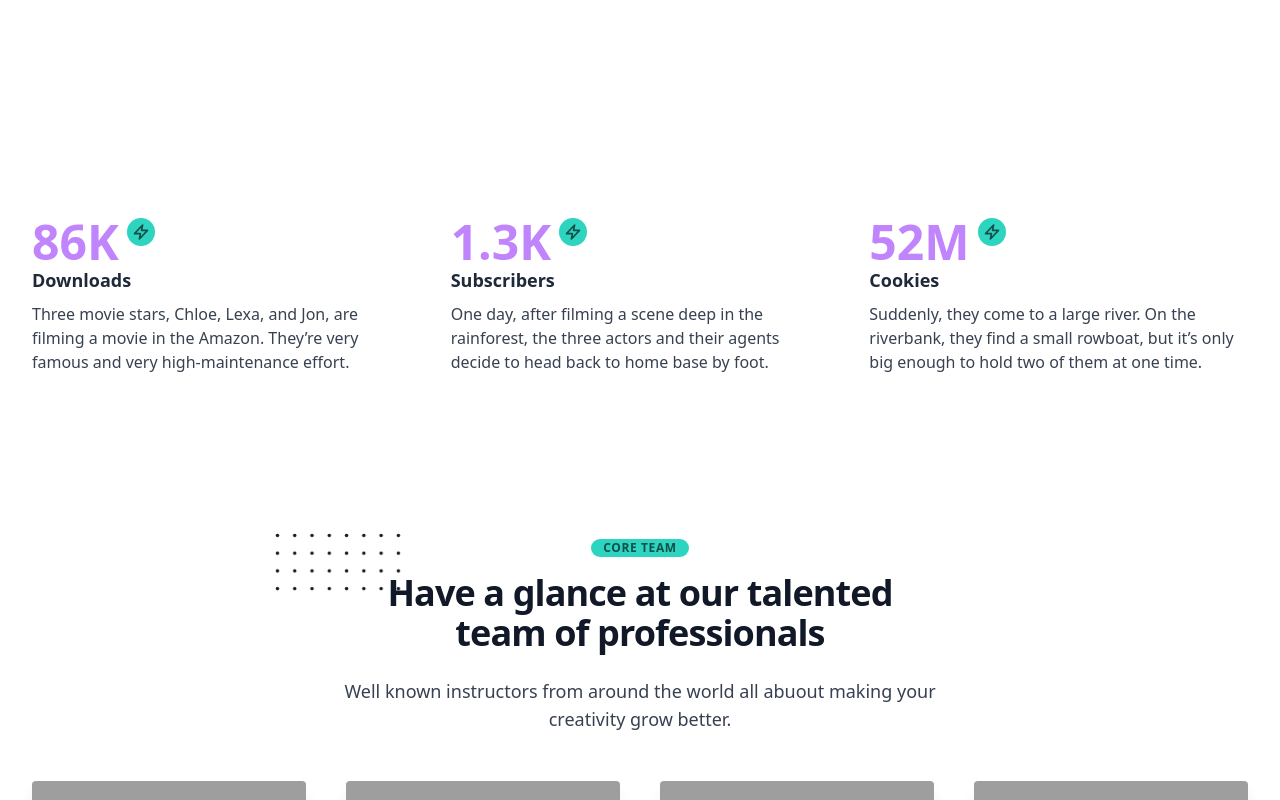
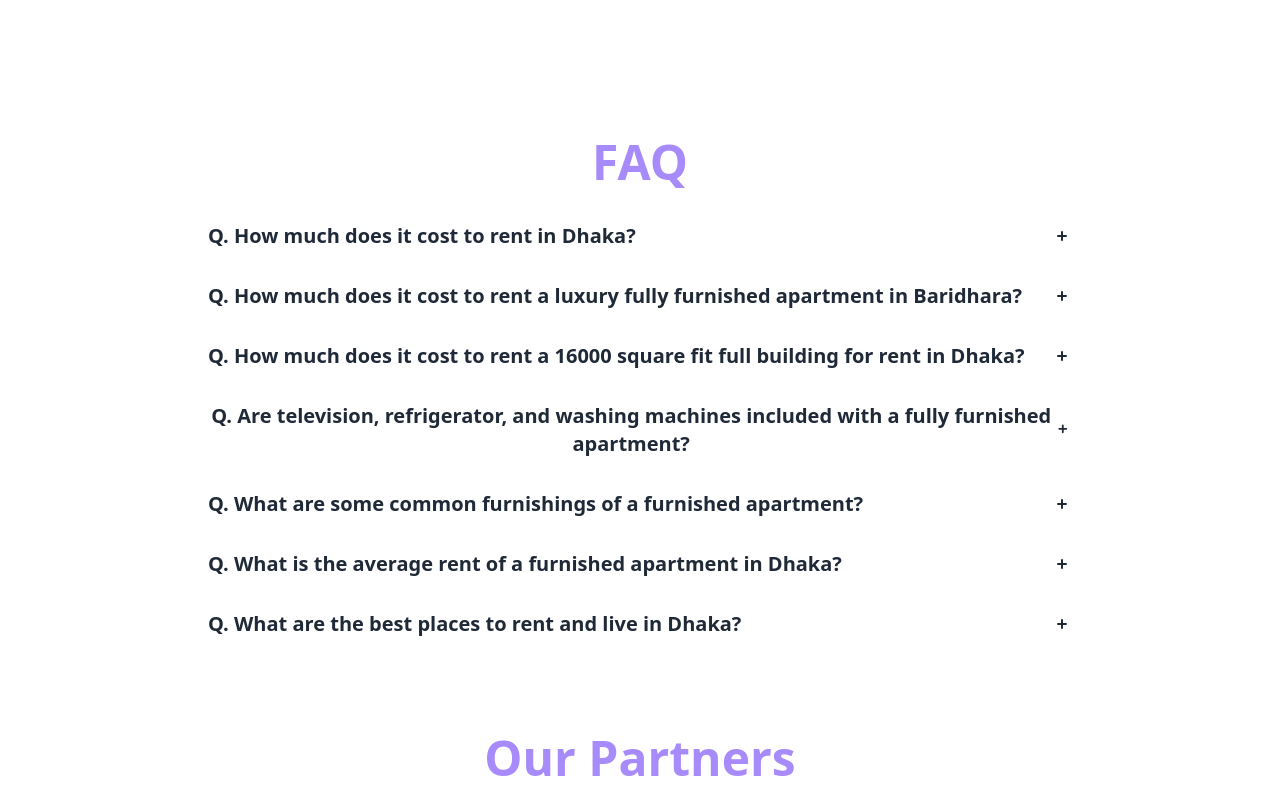
Before and after one commit to kamrulsaad/basa-koi, a React (Create React App) app: page / in a window 1280 px wide. Shown: the part 1460-2260 px from the top of the page. Built offline with nearby package versions, Linux system fonts and the light colour scheme; no server answers; grey boxes are pictures that could not be loaded.

Commit message:
filtering added

```diff
--- a/package.json
+++ b/package.json
@@ -3,6 +3,7 @@
   "version": "0.1.0",
   "private": true,
   "dependencies": {
+    "@material-tailwind/react": "^1.2.3",
     "@testing-library/jest-dom": "^5.16.5",
     "@testing-library/react": "^13.3.0",
     "@testing-library/user-event": "^13.5.0",
--- /dev/null
+++ b/src/Components/Home/Accordion.js
@@ -0,0 +1,75 @@
+import { Fragment, useState } from "react";
+import {
+    Accordion,
+    AccordionHeader,
+    AccordionBody,
+} from "@material-tailwind/react";
+
+export default function AccordionDef() {
+    const [open, setOpen] = useState(0);
+
+    const handleOpen = (value) => {
+        setOpen(open === value ? 0 : value);
+    };
+
+    return (
+        <div className="lg:mx-52 md:mx-20 mx-12">
+            <h1 className='text-5xl font-extrabold text-violet-400 text-center mb-5'>FAQ</h1>
+            <Fragment>
+                <Accordion open={open === 1} onClick={() => handleOpen(1)}>
+                    <AccordionHeader>Q. How much does it cost to rent in Dhaka?</AccordionHeader>
+                    <AccordionBody>
+                        A: This depends on the apartment type and location. The average cost to rent a 2 bedroom flat is estimated at around 12500 BDT.
+                    </AccordionBody>
+                </Accordion>
+                <Accordion open={open === 2} onClick={() => handleOpen(2)}>
+                    <AccordionHeader>
+                        Q. How much does it cost to rent a luxury fully furnished apartment in Baridhara?</AccordionHeader>
+                    <AccordionBody>
+                        It can cost 200000 BDT to 350000 BDT depending on the furnishings.
+                    </AccordionBody>
+                </Accordion>
+                <Accordion open={open === 3} onClick={() => handleOpen(3)}>
+                    <AccordionHeader>
+                        Q. How much does it cost to rent a 16000 square fit full building for rent in Dhaka?
+                    </AccordionHeader>
+                    <AccordionBody>
+                        You need to spend nearly 1500000 BDT. The cost varies considering different areas and building facilities.
+                    </AccordionBody>
+                </Accordion>
+                <Accordion open={open === 4} onClick={() => handleOpen(4)}>
+                    <AccordionHeader>
+                        Q. Are television, refrigerator, and washing machines included with a fully furnished apartment?
+                    </AccordionHeader>
+                    <AccordionBody>
+                        Some fully furnished apartments come with a television, refrigerator, and washing machines. You have to talk to the owner to ensure that.
+                    </AccordionBody>
+                </Accordion>
+                <Accordion open={open === 5} onClick={() => handleOpen(5)}>
+                    <AccordionHeader>
+                        Q. What are some common furnishings of a furnished apartment?
+                    </AccordionHeader>
+                    <AccordionBody>
+                        Chair, Table, Bed, Sofa, Fridge are some furnishings of a furnished apartment.
+                    </AccordionBody>
+                </Accordion>
+                <Accordion open={open === 6} onClick={() => handleOpen(6)}>
+                    <AccordionHeader>
+                        Q. What is the average rent of a furnished apartment in Dhaka?
+                    </AccordionHeader>
+                    <AccordionBody>
+                        You have to spend 75000 BDT to 150000 BDT depends on the apartment facilities.
+                    </AccordionBody>
+                </Accordion>
+                <Accordion open={open === 7} onClick={() => handleOpen(7)}>
+                    <AccordionHeader>
+                        Q. What are the best places to rent and live in Dhaka?
+                    </AccordionHeader>
+                    <AccordionBody>
+                        A: Dhanmondi, Gulshan, Banani, Baridhara and Uttara are some of the top places to rent and live in Dhaka.
+                    </AccordionBody>
+                </Accordion>
+            </Fragment>
+        </div>
+    );
+}
--- a/src/Components/Home/Home.js
+++ b/src/Components/Home/Home.js
@@ -1,4 +1,5 @@
 import React from 'react';
+import AccordionDef from './Accordion';
 import Header from './Header';
 import Services from './Services';
 import { Statistic } from './Statistics';
@@ -9,6 +10,7 @@ const Home = () => {
         <div>
             <Header></Header>
             <Services home></Services>
+            <AccordionDef></AccordionDef>
             <Statistic></Statistic>
             <Team></Team>
         </div>
--- a/src/Components/Home/Service.js
+++ b/src/Components/Home/Service.js
@@ -1,5 +1,6 @@
 import React from 'react';
 import { Link } from 'react-router-dom';
+import Phone from '../Shared/Phone';
 
 const Service = ({s}) => {
 
@@ -36,7 +37,7 @@ const Service = ({s}) => {
                 <p className="mb-2 text-gray-700">
                     Type: {male? "Male": "Female"}
                 </p>
-                <button className="btn btn-xs btn-primary mr-2">Contact Seller</button>
+                <Phone></Phone>
                 <Link to={`/courses/${_id}`}
                     aria-label=""
                     className="inline-flex items-center font-semibold transition-colors duration-200 text-purple-400 hover:text-purple-800"
--- a/src/Components/Home/ServiceDetails.js
+++ b/src/Components/Home/ServiceDetails.js
@@ -1,5 +1,6 @@
 import React, { useEffect, useState } from 'react';
 import { useParams } from 'react-router-dom';
+import Phone from '../Shared/Phone';
 
 const ServiceDetails = () => {
 
@@ -31,6 +32,9 @@ const ServiceDetails = () => {
                         <p className="text-base text-gray-800 font-bold md:text-lg">
                             No. of Rooms: {rooms}
                         </p>
+                        <p className="text-base text-gray-800 font-bold md:text-lg">
+                            Description: Lorem ipsum dolor sit amet consectetur adipisicing elit. Veniam similique deleniti molestias odit, rem quidem unde assumenda ex architecto, dolor saepe expedita repudiandae fuga, nesciunt laudantium incidunt adipisci? Ex, assumenda!
+                        </p>
                         <p className="text-base text-gray-700 font-bold md:text-lg">
                             Furnished: {furnished ? "Yes" : "No"}
                         </p>
@@ -44,13 +48,7 @@ const ServiceDetails = () => {
                             Price : {price}
                         </p>
                     </div>
-                    <div className="flex flex-col items-center md:flex-row">
-                        <p
-                            className="inline-flex items-center justify-center w-full h-12 px-6 mb-3 font-medium tracking-wide text-white transition duration-200 rounded shadow-md md:w-auto md:mr-4 md:mb-0 bg-purple-400 hover:bg-purple-700 focus:shadow-outline focus:outline-none"
-                        >
-                            Contact Seller
-                        </p>
-                    </div>
+                    <Phone></Phone>
                 </div>
             </div>
             <div className="inset-y-0 right-0 w-full max-w-xl px-4 mx-auto lg:pl-8 lg:pr-0 lg:mb-0 lg:mx-0 lg:w-1/2 lg:max-w-full lg:absolute xl:px-0">
--- a/src/Components/Home/Statistics.js
+++ b/src/Components/Home/Statistics.js
@@ -1,6 +1,7 @@
 export const Statistic = () => {
     return (
         <div className="px-4 py-16 mx-auto sm:max-w-xl md:max-w-full lg:max-w-screen-xl md:px-24 lg:px-8 lg:py-20">
+            <h1 className='text-5xl font-extrabold text-violet-400 text-center mb-10'>Our Partners</h1>
             <div className="grid gap-10 row-gap-8 lg:grid-cols-3">
                 <div>
                     <div className="flex">
--- a/src/Components/Shared/Navbar.js
+++ b/src/Components/Shared/Navbar.js
@@ -1,3 +1,4 @@
+import { Avatar } from '@material-tailwind/react';
 import { signOut } from 'firebase/auth';
 import React from 'react';
 import { useAuthState } from 'react-firebase-hooks/auth';
@@ -22,7 +23,7 @@ const Navbar = () => {
     </>
 
     return (
-        <div className="navbar z-20 sticky top-0 bg-base-100 border-b-2 shadow-lg md:px-36">
+        <div className="navbar z-50 sticky top-0 bg-base-100 border-b-2 shadow-lg md:px-36">
             <div className="navbar-start">
                 <div className="dropdown">
                     <label tabIndex={0} className="btn btn-ghost lg:hidden">
@@ -61,8 +62,8 @@ const Navbar = () => {
                 loading ? <div className="navbar-end"><SmallLoading></SmallLoading> </div> : <div className="navbar-end">
                     {
                         user ? <>
-                            <button className='btn btn-ghost btn-xs mr-2'>{user?.displayName?.slice(0, 11)}</button>
-                            <button onClick={() => signOut(auth)} className='btn btn-primary'>Logout</button></> :
+                            {user?.photoURL &&  <Avatar src={user?.photoURL} alt="avatar" variant="circular" />}
+                            <button onClick={() => signOut(auth)} className='ml-2 btn btn-primary'>Logout</button></> :
                             <>
                             <Link to='/login' className="btn btn-success mr-2 btn-outline">Login</Link>
                             <Link to='/register' className="btn btn-primary btn-outline">Sign up</Link>
--- /dev/null
+++ b/src/Components/Shared/Phone.js
@@ -0,0 +1,21 @@
+import {
+    Menu,
+    MenuHandler,
+    MenuList,
+    MenuItem,
+    Button,
+} from "@material-tailwind/react";
+
+export default function Phone() {
+    return (
+        <Menu>
+            <MenuHandler>
+                <Button variant="gradient">Contact Seller</Button>
+            </MenuHandler>
+            <MenuList>
+                <MenuItem><a href="tel:+8801746205096">Service No.1</a></MenuItem>
+                <MenuItem><a href="tel:+8801784133136">Service No.2</a></MenuItem>
+            </MenuList>
+        </Menu>
+    );
+}
```
Also changed, not shown: src/Components/Home/Services.js (+45 -9 lines), 1 other file (tests, documents, lock files or other folders).
